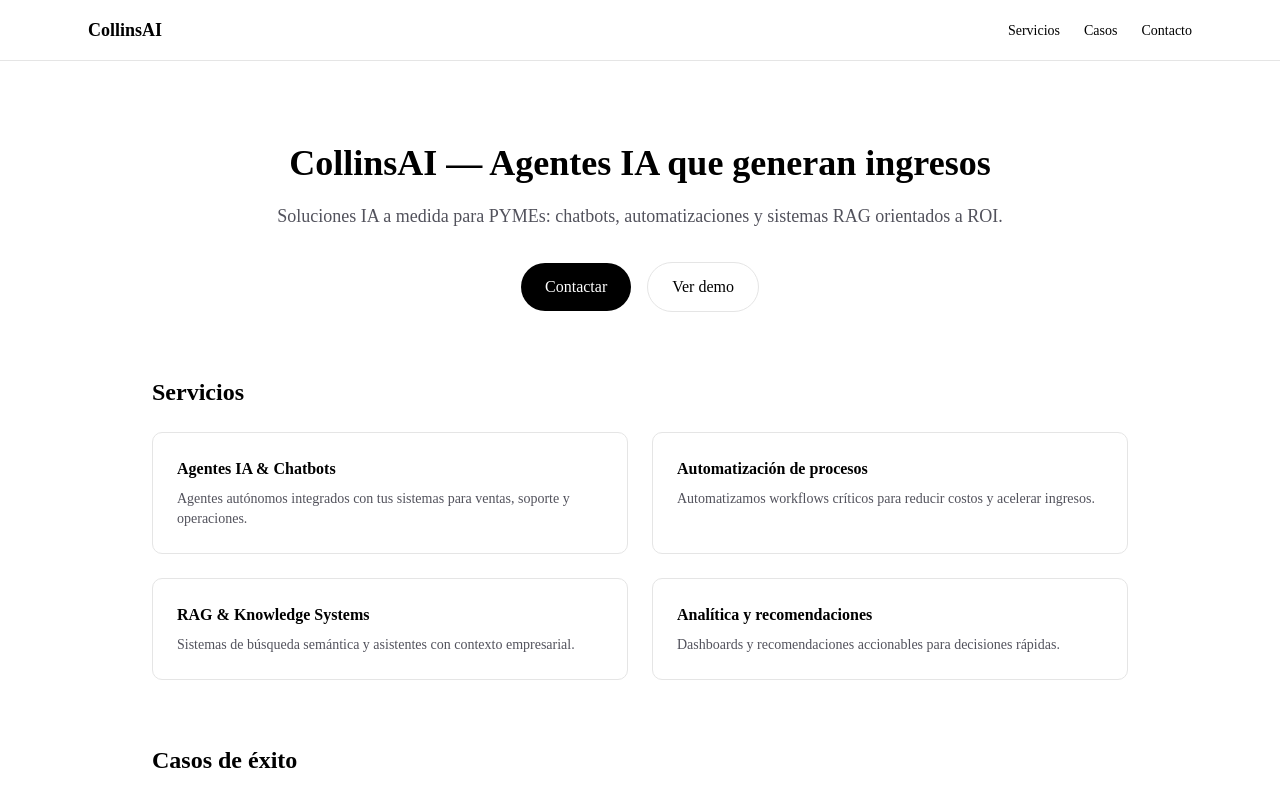
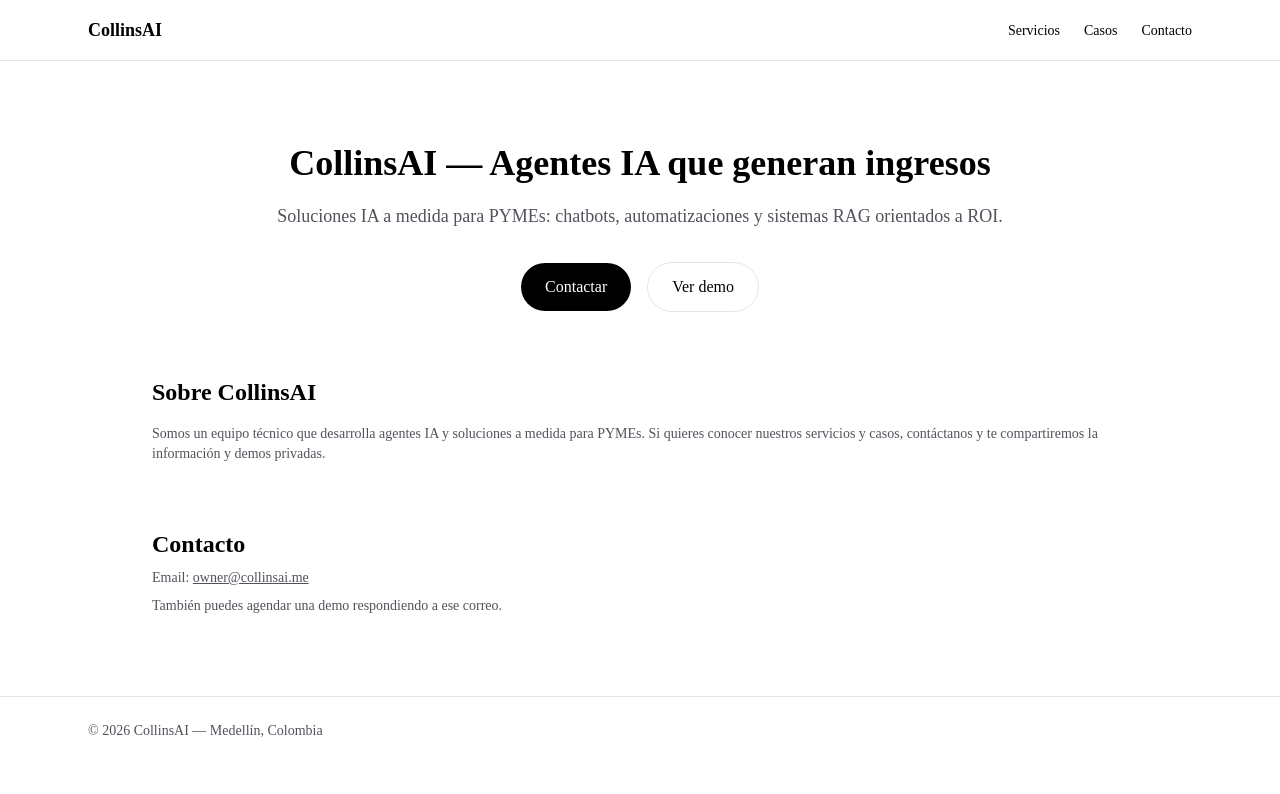
Before and after one commit to alejandroareiza2346/collinsai-me, a Next.js app: page / in a window 1280 px wide. Shown: the top 794 px of the page. Built offline with nearby package versions, Linux system fonts and the light colour scheme.

Commit message:
chore: marketing-only site — remove public services/cases; update REQUIREMENTS.md

```diff
--- a/src/app/page.tsx
+++ b/src/app/page.tsx
@@ -24,31 +24,9 @@ export default function Home() {
           </div>
         </section>
 
-        <section id="services" className="mt-16">
-          <h2 className="text-2xl font-semibold">Servicios</h2>
-          <div className="mt-6 grid gap-6 sm:grid-cols-2">
-            <div className="p-6 border rounded-lg">
-              <h3 className="font-semibold">Agentes IA & Chatbots</h3>
-              <p className="mt-2 text-sm text-zinc-600">Agentes autónomos integrados con tus sistemas para ventas, soporte y operaciones.</p>
-            </div>
-            <div className="p-6 border rounded-lg">
-              <h3 className="font-semibold">Automatización de procesos</h3>
-              <p className="mt-2 text-sm text-zinc-600">Automatizamos workflows críticos para reducir costos y acelerar ingresos.</p>
-            </div>
-            <div className="p-6 border rounded-lg">
-              <h3 className="font-semibold">RAG & Knowledge Systems</h3>
-              <p className="mt-2 text-sm text-zinc-600">Sistemas de búsqueda semántica y asistentes con contexto empresarial.</p>
-            </div>
-            <div className="p-6 border rounded-lg">
-              <h3 className="font-semibold">Analítica y recomendaciones</h3>
-              <p className="mt-2 text-sm text-zinc-600">Dashboards y recomendaciones accionables para decisiones rápidas.</p>
-            </div>
-          </div>
-        </section>
-
-        <section id="cases" className="mt-16">
-          <h2 className="text-2xl font-semibold">Casos de éxito</h2>
-          <p className="mt-4 text-sm text-zinc-600">Próximamente: estudios de caso que muestran ROI real para clientes PYMEs.</p>
+        <section id="about" className="mt-16">
+          <h2 className="text-2xl font-semibold">Sobre CollinsAI</h2>
+          <p className="mt-4 text-sm text-zinc-600">Somos un equipo técnico que desarrolla agentes IA y soluciones a medida para PYMEs. Si quieres conocer nuestros servicios y casos, contáctanos y te compartiremos la información y demos privadas.</p>
         </section>
 
         <section id="contact" className="mt-16">
```
Also changed, not shown: 1 other file (tests, documents, lock files or other folders).
